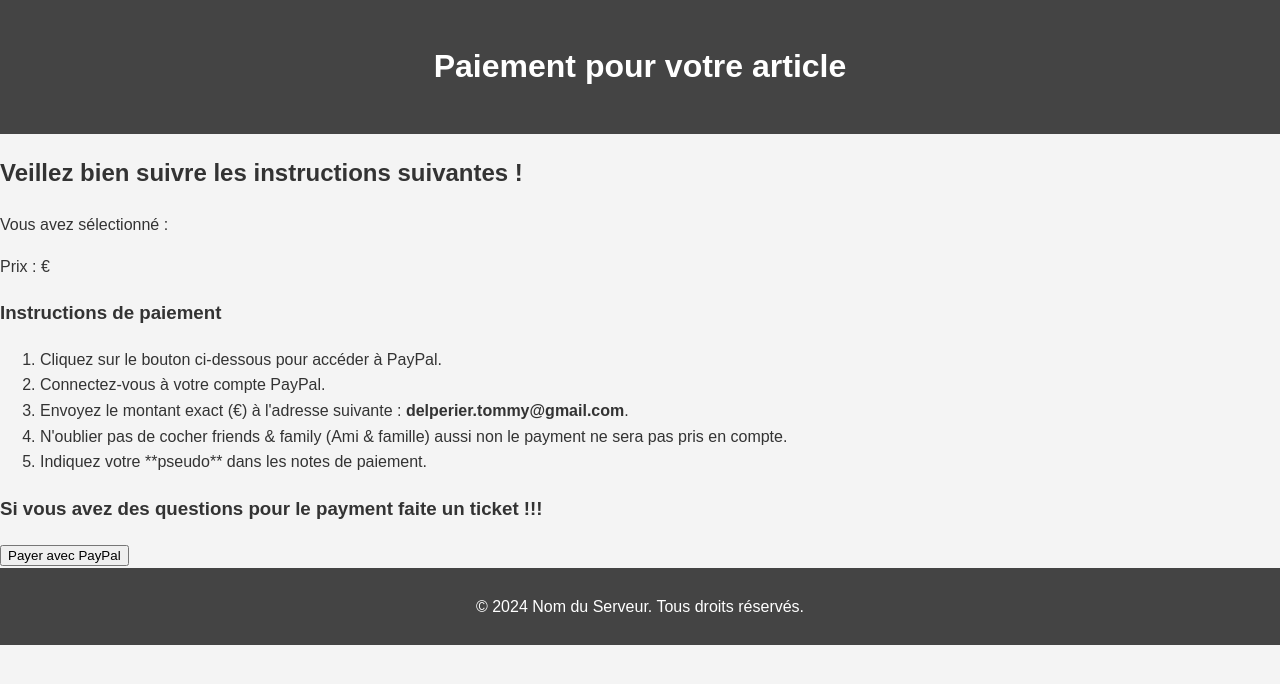
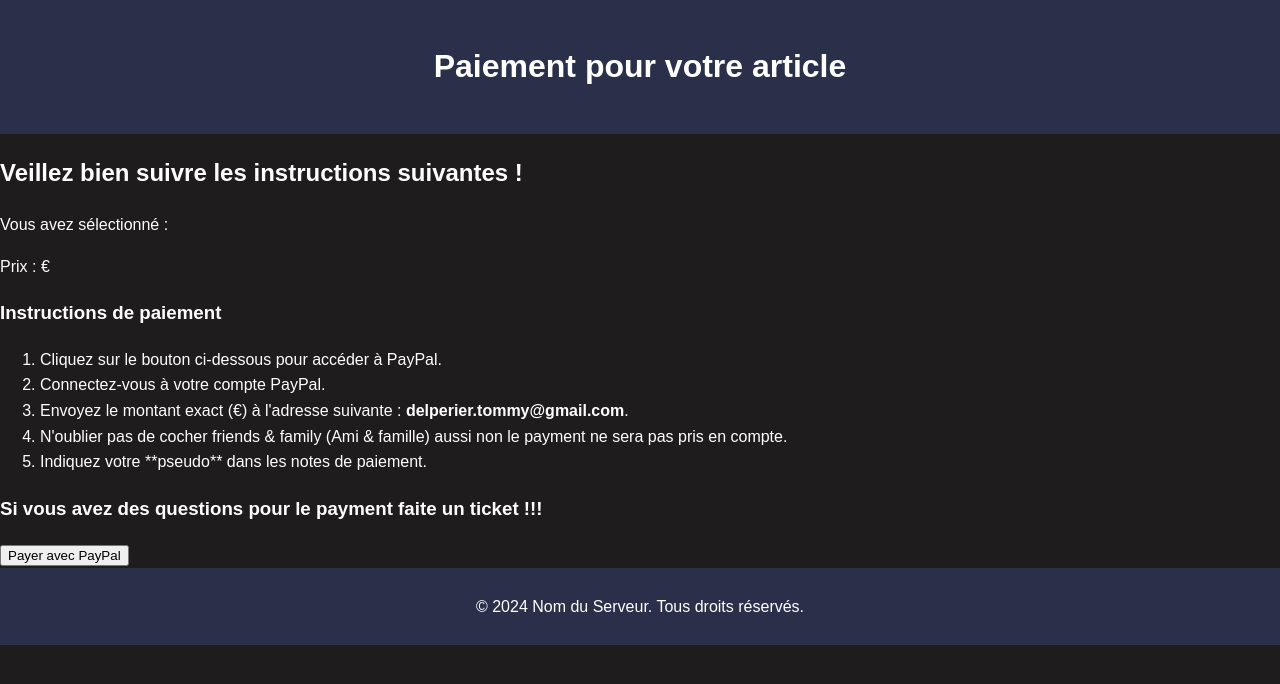
Before and after one commit to konixtazz/Liberty-Oaks-Payment, a plain HTML site: page index.html in a window 1280 px wide. Drawn offline with Linux system fonts and the light colour scheme.

Commit message:
Update styles.css

```diff
--- a/styles.css
+++ b/styles.css
@@ -2,15 +2,15 @@ body {
     font-family: Arial, sans-serif;
     margin: 0;
     padding: 0;
-    background-color: #f4f4f4;
-    color: #333;
+    background-color: #1e1c1c;
+    color: #fff;
     line-height: 1.6;
   }
 
   header {
     text-align: center;
     padding: 20px;
-    background-color: #444;
+    background-color: #2a304a;
     color: #fff;
   }
 
@@ -48,6 +48,6 @@ body {
   footer {
     text-align: center;
     padding: 10px;
-    background-color: #444;
+    background-color: #2a304a;
     color: #fff;
   }
```
